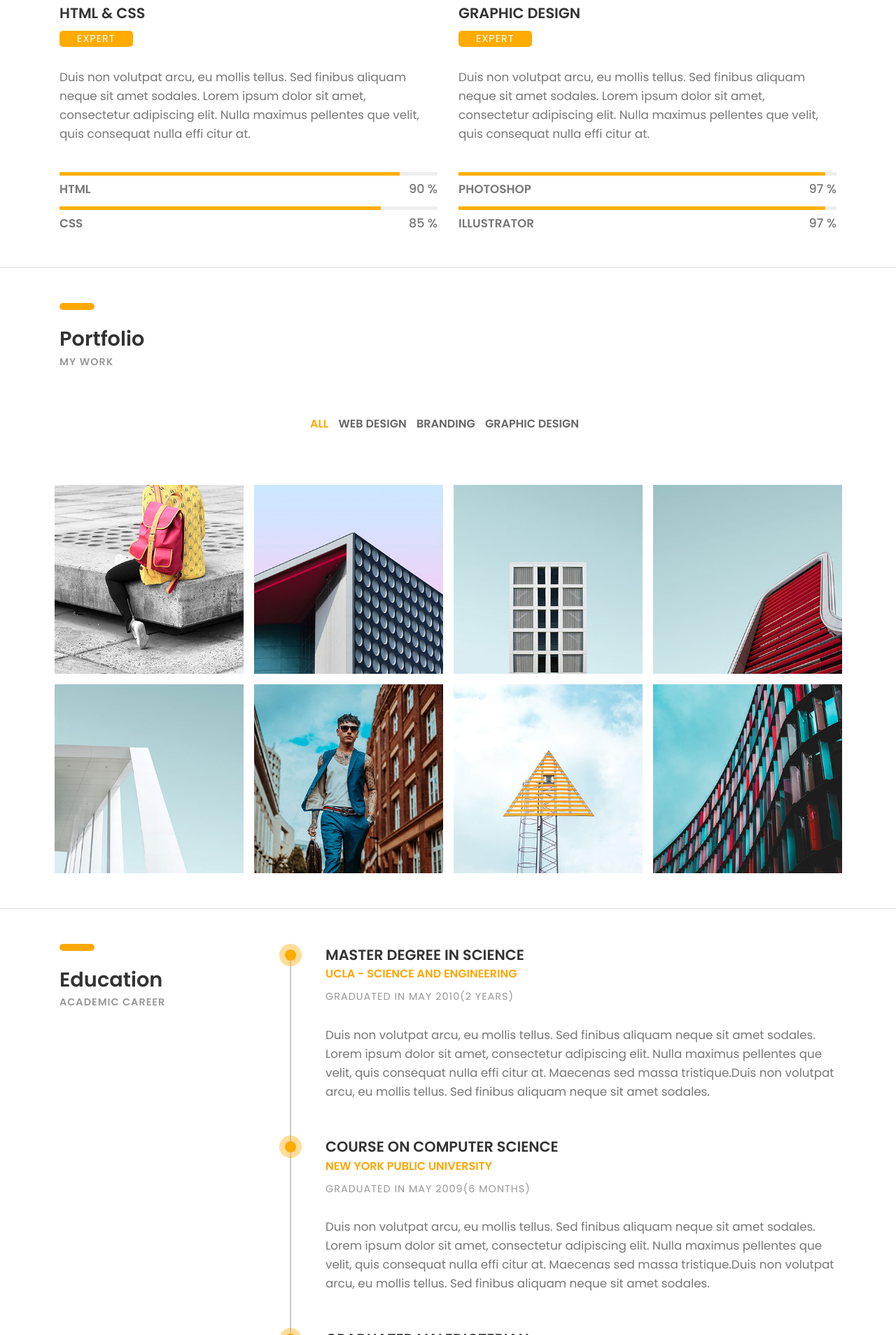
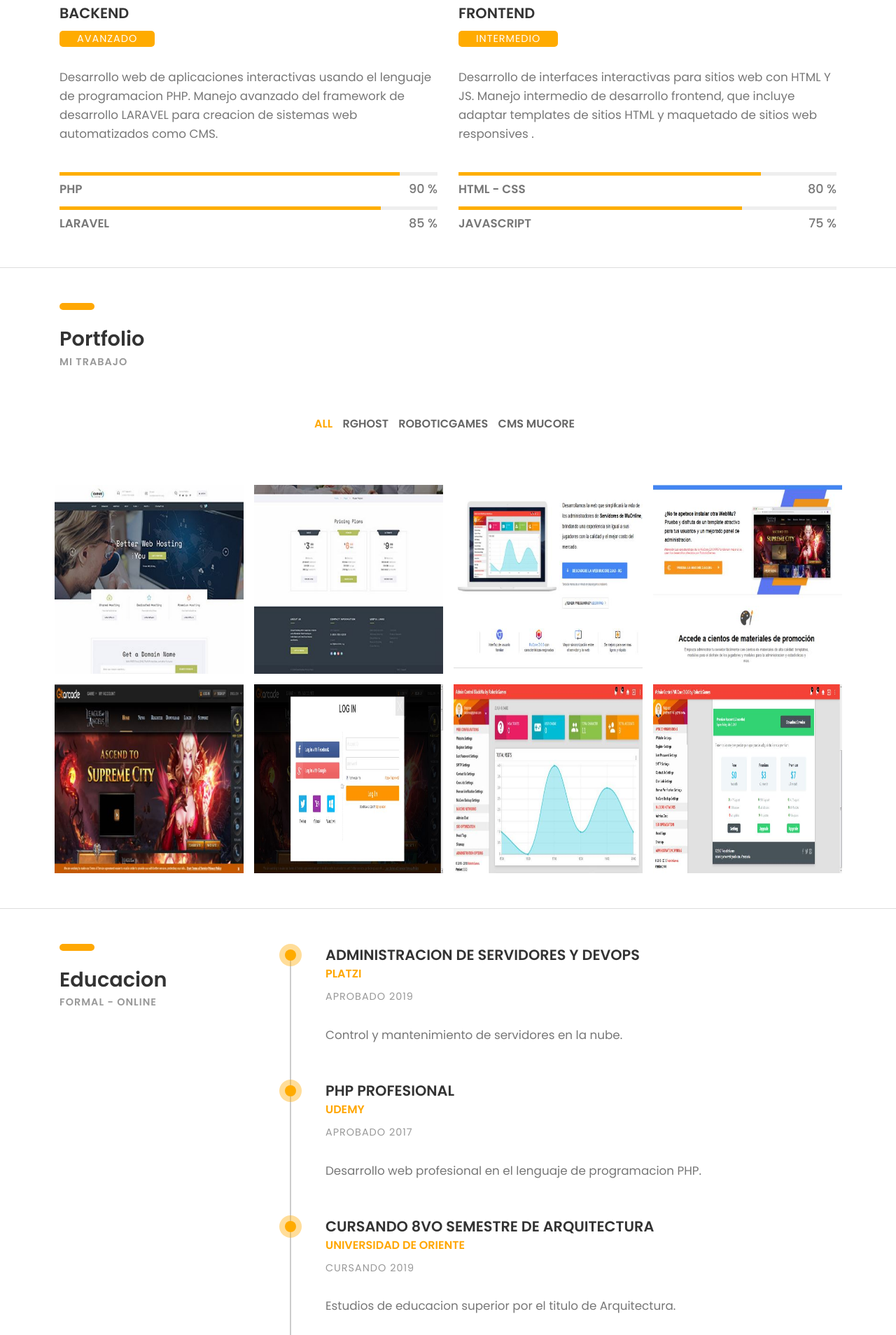
Before and after one commit to jonsanchezr/cv, a plain HTML site: page index.html in a window 1280 px wide. Shown: the part 892-2800 px from the top of the page at 70% size. Drawn offline with Linux system fonts and the light colour scheme; files whose address does not match are found by name.

Commit message:
agregada informacion actual en marzo 2019

```diff
--- a/index.html
+++ b/index.html
@@ -1,28 +1,20 @@
 <!DOCTYPE HTML>
-<html lang="en">
+<html lang="es">
 <head>
 	<title>CV - Jonathan Sanchez</title>
 	<meta http-equiv="X-UA-Compatible" content="IE=edge">
     <meta name="viewport" content="width=device-width, initial-scale=1">
 	<meta charset="UTF-8">
 
-
 	<!-- Font -->
-
 	<link href="https://fonts.googleapis.com/css?family=Poppins:400,500,600,700%7CAllura" rel="stylesheet">
 
 	<!-- Stylesheets -->
-
 	<link href="common-css/bootstrap.css" rel="stylesheet">
-
 	<link href="common-css/ionicons.css" rel="stylesheet">
-
 	<link href="common-css/fluidbox.min.css" rel="stylesheet">
-
 	<link href="01-cv-portfolio/css/styles.css" rel="stylesheet">
-
 	<link href="01-cv-portfolio/css/responsive.css" rel="stylesheet">
-
 	<link rel=icon href=images/favicon.png sizes="32x32" type="image/png">
 
 </head>
@@ -86,7 +78,7 @@
 							<li><a href="https://github.com/jonsanchezr/" target="_blank"><i class="ion-social-github"></i></a></li>
 							<li><a href="#"><i class="ion-social-linkedin"></i></a></li>
 							<li><a href="#"><i class="ion-social-instagram"></i></a></li>
-							<li><a href="#"><i class="ion-social-facebook"></i></a></li>
+							<li><a href="https://www.facebook.com/jonathanch1991"><i class="ion-social-facebook"></i></a></li>
 							<li><a href="#"><i class="ion-social-twitter"></i></a></li>
 						</ul>
 					</div><!-- intro -->
@@ -102,40 +94,38 @@
 			<div class="row">
 				<div class="col-sm-12">
 					<div class="heading">
-						<h3><b>Technical Skills</b></h3>
-						<h6 class="font-lite-black"><b>I'M GOOD AT</b></h6>
+						<h3><b>Habilidades tecnicas</b></h3>
+						<h6 class="font-lite-black"><b>SOY BUENO EN</b></h6>
 					</div>
 				</div><!-- col-sm-12 -->
 
 				<div class="col-sm-12 col-md-6">
-					<h4><b>HTML & CSS</b></h4>
-					<h6 class="expert">EXPERT</h6>
+					<h4><b>BACKEND</b></h4>
+					<h6 class="expert">AVANZADO</h6>
 
-					<p class="margin-tb-30">Duis non volutpat arcu, eu mollis tellus. Sed finibus aliquam neque sit amet sodales.
-						Lorem ipsum dolor sit amet, consectetur adipiscing elit. Nulla maximus pellentes que velit,
-						quis consequat nulla effi citur at.</p>
+					<p class="margin-tb-30">Desarrollo web de aplicaciones interactivas usando el lenguaje de programacion PHP.
+						Manejo avanzado del framework de desarrollo LARAVEL para creacion de sistemas web automatizados como CMS.</p>
 
 					<div class="line-progress margin-b-20" data-prog-percent=".90"><div></div>
-						<p class="progress-title"><b>HTML</b></p></div>
+						<p class="progress-title"><b>PHP</b></p></div>
 
 					<div class="line-progress margin-b-50" data-prog-percent=".85"><div></div>
-						<p class="progress-title"><b>CSS</b></p></div>
+						<p class="progress-title"><b>LARAVEL</b></p></div>
 
 				</div><!-- col-md-6 -->
 
 				<div class="col-sm-12 col-md-6">
-					<h4><b>GRAPHIC DESIGN</b></h4>
-					<h6 class="expert">EXPERT</h6>
+					<h4><b>FRONTEND</b></h4>
+					<h6 class="expert">INTERMEDIO</h6>
 
-					<p class="margin-tb-30">Duis non volutpat arcu, eu mollis tellus. Sed finibus aliquam neque sit amet sodales.
-						Lorem ipsum dolor sit amet, consectetur adipiscing elit. Nulla maximus pellentes que velit,
-						quis consequat nulla effi citur at.</p>
+					<p class="margin-tb-30">Desarrollo de interfaces interactivas para sitios web con HTML Y JS.
+						Manejo intermedio de desarrollo frontend, que incluye adaptar templates de sitios HTML y maquetado de sitios web responsives .</p>
 
-					<div class="line-progress margin-b-20" data-prog-percent=".97"><div></div>
-						<p class="progress-title"><b>PHOTOSHOP</b></p></div>
+					<div class="line-progress margin-b-20" data-prog-percent=".80"><div></div>
+						<p class="progress-title"><b>HTML - CSS</b></p></div>
 
-					<div class="line-progress margin-b-50" data-prog-percent=".97"><div></div>
-						<p class="progress-title"><b>ILLUSTRATOR</b></p></div>
+					<div class="line-progress margin-b-50" data-prog-percent=".75"><div></div>
+						<p class="progress-title"><b>JAVASCRIPT</b></p></div>
 
 				</div><!-- col-md-6 -->
 			</div><!-- row -->
@@ -148,60 +138,60 @@
 				<div class="col-sm-12">
 					<div class="heading">
 						<h3><b>Portfolio</b></h3>
-						<h6 class="font-lite-black"><b>MY WORK</b></h6>
+						<h6 class="font-lite-black"><b>MI TRABAJO</b></h6>
 					</div>
 				</div><!-- col-sm-12 -->
 
 				<div class="col-sm-12 center-text">
 					<div class="portfolioFilter clearfix margin-b-80">
 						<a href="#" data-filter="*" class="current"><b>ALL</b></a>
-						<a href="#" data-filter=".web-design"><b>WEB DESIGN</b></a>
-						<a href="#" data-filter=".branding"><b>BRANDING</b></a>
-						<a href="#" data-filter=".graphic-design"><b>GRAPHIC DESIGN</b></a>
+						<a href="#" data-filter=".rghost"><b>RGHOST</b></a>
+						<a href="#" data-filter=".roboticgames"><b>ROBOTICGAMES</b></a>
+						<a href="#" data-filter=".mucore"><b>CMS MUCORE</b></a>
 					</div><!-- portfolioFilter -->
 				</div><!-- col-sm-8 -->
 			</div><!-- row -->
 
 			<div class="portfolioContainer margin-b-50">
 
-				<div class="p-item web-design">
-					<a href="images/portfolio-13-400x400.jpg" data-fluidbox>
-						<img src="images/portfolio-13-400x400.jpg" alt=""></a>
+				<div class="p-item rghost">
+					<a href="images/modern-home-400x400.jpg" data-fluidbox>
+						<img src="images/modern-home-400x400.jpg" alt="RGHOST" style="opacity: 1;width: 270px;height: 270px;"></a>
 				</div><!-- p-item -->
 
-				<div class="p-item branding graphic-design">
-					<a href="images/portfolio-14-400x400.jpg" data-fluidbox>
-						<img src="images/portfolio-14-400x400.jpg" alt=""></a>
+				<div class="p-item rghost">
+					<a href="images/modern-footer-400x400.jpg" data-fluidbox>
+						<img src="images/modern-footer-400x400.jpg" alt="RGHOST" style="opacity: 1;width: 270px;height: 270px;"></a>
 				</div><!-- p-item -->
 
-				<div class="p-item web-design">
-					<a href="images/portfolio-15-400x400.jpg" data-fluidbox>
-						<img src="images/portfolio-15-400x400.jpg" alt=""></a>
+				<div class="p-item roboticgames">
+					<a href="images/roboticgames-1-400x400.jpg" data-fluidbox>
+						<img src="images/roboticgames-1-400x400.jpg" alt="CMS" style="opacity: 1;width: 270px;height: 270px;"></a>
 				</div><!-- p-item -->
 
-				<div class="p-item graphic-design">
-					<a class="img" href="images/portfolio-16-400x400.jpg" data-fluidbox>
-						<img src="images/portfolio-16-400x400.jpg" alt=""></a>
+				<div class="p-item roboticgames">
+					<a class="img" href="images/roboticgames-2-400x400.jpg" data-fluidbox>
+						<img src="images/roboticgames-2-400x400.jpg" alt="CMS" style="opacity: 1;width: 270px;height: 270px;"></a>
 				</div><!-- p-item -->
 
-				<div class="p-item branding graphic-design">
-					<a href="images/portfolio-17-400x400.jpg" data-fluidbox>
-						<img src="images/portfolio-17-400x400.jpg" alt=""></a>
+				<div class="p-item mucore">
+					<a href="images/mucore-rg-1-400x400.jpg" data-fluidbox>
+						<img src="images/mucore-rg-1-400x400.jpg" alt="MUCORE" style="opacity: 1;width: 270px;height: 270px;"></a>
 				</div><!-- p-item -->
 
-				<div class="p-item graphic-design web-design">
-					<a href="images/portfolio-18-400x400.jpg" data-fluidbox>
-						<img src="images/portfolio-18-400x400.jpg" alt=""></a>
+				<div class="p-item mucore">
+					<a href="images/mucore-rg-2.jpg" data-fluidbox>
+						<img src="images/mucore-rg-2.jpg" alt="MUCORE" style="opacity: 1;width: 270px;height: 270px;"></a>
 				</div><!-- p-item -->
 
-				<div class="p-item  graphic-design branding">
-					<a href="images/portfolio-19-400x400.jpg" data-fluidbox>
-						<img src="images/portfolio-19-400x400.jpg" alt=""></a>
+				<div class="p-item  mucore">
+					<a href="images/mucore-rg-3.jpg" data-fluidbox>
+						<img src="images/mucore-rg-3.jpg" alt="MUCORE" style="opacity: 1;width: 270px;height: 270px;"></a>
 				</div><!-- p-item -->
 
-				<div class="p-item web-design branding">
-					<a href="images/portfolio-20-400x400.jpg" data-fluidbox>
-						<img src="images/portfolio-20-400x400.jpg" alt=""></a>
+				<div class="p-item mucore">
+					<a href="images/mucore-rg-4.jpg" data-fluidbox>
+						<img src="images/mucore-rg-4.jpg" alt="MUCORE" style="opacity: 1;width: 270px;height: 270px;"></a>
 				</div><!-- p-item -->
 
 			</div><!-- portfolioContainer -->
@@ -214,41 +204,40 @@
 			<div class="row">
 				<div class="col-sm-4">
 					<div class="heading">
-						<h3><b>Education</b></h3>
-						<h6 class="font-lite-black"><b>ACADEMIC CAREER</b></h6>
+						<h3><b>Educacion</b></h3>
+						<h6 class="font-lite-black"><b>FORMAL - ONLINE</b></h6>
 					</div>
 				</div><!-- col-sm-4 -->
 				<div class="col-sm-8">
 					<div class="education-wrapper">
 						<div class="education margin-b-50">
-							<h4><b>MASTER DEGREE IN SCIENCE</b></h4>
-							<h5 class="font-yellow"><b>UCLA - SCIENCE AND ENGINEERING</b></h5>
-							<h6 class="font-lite-black margin-t-10">GRADUATED IN MAY 2010(2 YEARS)</h6>
-							<p class="margin-tb-30">Duis non volutpat arcu, eu mollis tellus. Sed finibus aliquam neque sit amet sodales.
-							Lorem ipsum dolor sit amet, consectetur adipiscing elit. Nulla maximus pellentes que velit,
-							quis consequat nulla effi citur at. Maecenas sed massa tristique.Duis non volutpat arcu,
-							eu mollis tellus. Sed finibus aliquam neque sit amet sodales. </p>
+							<h4><b>ADMINISTRACION DE SERVIDORES Y DEVOPS</b></h4>
+							<h5 class="font-yellow"><b>PLATZI</b></h5>
+							<h6 class="font-lite-black margin-t-10">APROBADO 2019</h6>
+							<p class="margin-tb-30">Control y mantenimiento de servidores en la nube.</p>
 						</div><!-- education -->
 
 						<div class="education margin-b-50">
-							<h4><b>COURSE ON COMPUTER SCIENCE</b></h4>
-							<h5 class="font-yellow"><b>NEW YORK PUBLIC UNIVERSITY</b></h5>
-							<h6 class="font-lite-black margin-t-10">GRADUATED IN MAY 2009(6 MONTHS)</h6>
-							<p class="margin-tb-30">Duis non volutpat arcu, eu mollis tellus. Sed finibus aliquam neque sit amet sodales.
-							Lorem ipsum dolor sit amet, consectetur adipiscing elit. Nulla maximus pellentes que velit,
-							quis consequat nulla effi citur at. Maecenas sed massa tristique.Duis non volutpat arcu,
-							eu mollis tellus. Sed finibus aliquam neque sit amet sodales. </p>
+							<h4><b>PHP PROFESIONAL</b></h4>
+							<h5 class="font-yellow"><b>UDEMY</b></h5>
+							<h6 class="font-lite-black margin-t-10">APROBADO 2017</h6>
+							<p class="margin-tb-30">Desarrollo web profesional en el lenguaje de programacion PHP.</p>
 						</div><!-- education -->
 
 						<div class="education margin-b-50">
-							<h4><b>GRADUATED VALEDICTERIAN</b></h4>
-							<h5 class="font-yellow"><b>PUBLIC COLLEGE</b></h5>
-							<h6 class="font-lite-black margin-t-10">GRADUATED IN MAY 2008(4 YEARS)</h6>
-							<p class="margin-tb-30">Duis non volutpat arcu, eu mollis tellus. Sed finibus aliquam neque sit amet sodales.
-							Lorem ipsum dolor sit amet, consectetur adipiscing elit. Nulla maximus pellentes que velit,
-							quis consequat nulla effi citur at. Maecenas sed massa tristique.Duis non volutpat arcu,
-							eu mollis tellus. Sed finibus aliquam neque sit amet sodales. </p>
+							<h4><b>CURSANDO 8VO SEMESTRE DE ARQUITECTURA</b></h4>
+							<h5 class="font-yellow"><b>UNIVERSIDAD DE ORIENTE</b></h5>
+							<h6 class="font-lite-black margin-t-10">CURSANDO 2019</h6>
+							<p class="margin-tb-30">Estudios de educacion superior por el titulo de Arquitectura.</p>
 						</div><!-- education -->
+
+						<div class="education margin-b-50">
+							<h4><b>BACHILLER EN CIENCIAS</b></h4>
+							<h5 class="font-yellow"><b>L.B. GUARAGUAO</b></h5>
+							<h6 class="font-lite-black margin-t-10">GRADUADO 2008</h6>
+							<p class="margin-tb-30">Estudios de bachiller en ciencias mencion en informatica.</p>
+						</div><!-- education -->
+
 					</div><!-- education-wrapper -->
 				</div><!-- col-sm-8 -->
 			</div><!-- row -->
@@ -261,9 +250,9 @@
 			<div class="row">
 				<div class="col-sm-12">
 					<i class="icon ion-quote"></i>
-					<h3 class="font-yellow"><b>There is no secret to seccess</b></h3>
-					<h3><b>It is the result of preparation, <span class="font-yellow">Hard work</span>,
-					and learnign from the failure.</b></h3>
+					<h3 class="font-yellow"><b>No hay secreto para el exito</b></h3>
+					<h3><b>Es el resultado de la preparacion, <span class="font-yellow">trabajo duro</span>,
+					y aprender de los errores.</b></h3>
 				</div><!-- col-sm-12 -->
 			</div><!-- row -->
 		</div><!-- container -->
@@ -274,19 +263,12 @@
 			<div class="row">
 				<div class="col-sm-4">
 					<div class="heading">
-						<h3><b>About me</b></h3>
-						<h6 class="font-lite-black"><b>PROFESSIONAL PATH</b></h6>
+						<h3><b>Acerca de mi</b></h3>
+						<h6 class="font-lite-black"><b>CAMINO PROFESIONAL</b></h6>
 					</div>
 				</div><!-- col-sm-4 -->
 				<div class="col-sm-8">
-					<p class="margin-b-50">Duis non volutpat arcu, eu mollis tellus. Sed finibus aliquam neque
-					sit amet sodales. Lorem ipsum dolor sit amet, consectetur adipiscing elit.
-					Nulla maximus pellentes que velit, quis consequat nulla effi citur at.
-					Maecenas sed massa tristique.Duis non volutpat arcu, eu mollis tellus.
-					Sed finibus aliquam neque sit amet sodales. Lorem ipsum dolor sit amet,
-					consectetur adipiscing elit. Lorem ipsum dolor sit amet, consectetur
-					adipiscing elit. Nulla maximus pellentes que velit, quis consequat nulla
-					effi citur at.Maecenas sed massa tristique.</p>
+					<p class="margin-b-50">Me considero alguien que consigue lo que se propone, ya que creo que los logros son resultados de las decisiones que se toman y las metas que cada uno se ponga. Como propósito intento mejorar lo que soy y lo que hago de manera constante.</p>
 				</div><!-- col-sm-8 -->
 			</div><!-- row -->
 		</div><!-- container -->
@@ -297,7 +279,7 @@
 	<footer>
 		<p class="copyright">
 			<!-- Link back to Colorlib can't be removed. Template is licensed under CC BY 3.0. -->
-Copyright &copy;<script>document.write(new Date().getFullYear());</script> All rights reserved | This template is made with <i class="ion-heart" aria-hidden="true"></i> by <a href="https://colorlib.com" target="_blank">Colorlib</a>
+Copyright &copy;<script>document.write(new Date().getFullYear());</script> All rights reserved
 <!-- Link back to Colorlib can't be removed. Template is licensed under CC BY 3.0. -->
 		</p>
 
```
Also changed, not shown: images/1profile-1-250x250.jpg (added), images/modern-footer-400x400.jpg (added), images/modern-home-400x400.jpg (added), images/mucore-rg-1-400x400.jpg (added), images/mucore-rg-2.jpg (added), images/mucore-rg-3.jpg (added), images/mucore-rg-4.jpg (added), images/profile-1-250x250.jpg, images/roboticgames-1-400x400.jpg (added), images/roboticgames-2-400x400.jpg (added).
